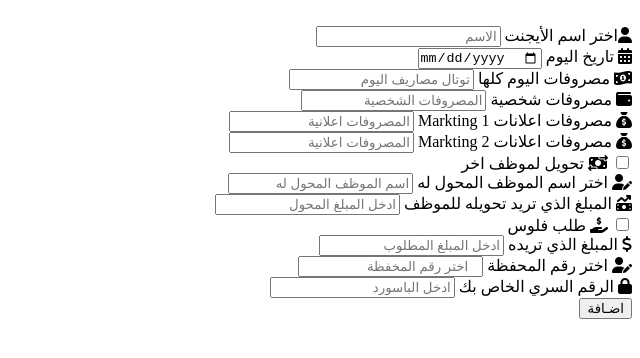
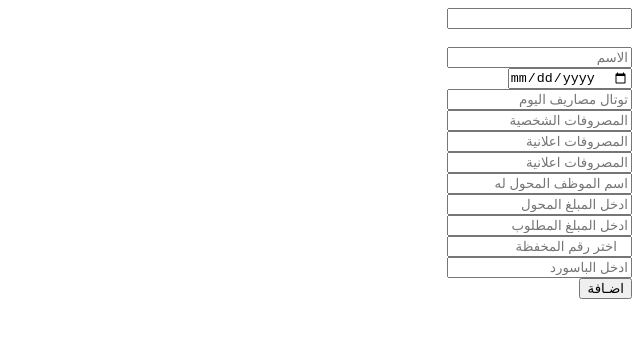
Before and after one commit to houdareda/-, a plain HTML site: page index.html in a window 1280 px wide. Shown: the whole page, without its empty margins (640-1280 px from the left). Drawn offline with Linux system fonts and the light colour scheme.

Commit message:
Add files via upload

```diff
--- a/index.html
+++ b/index.html
@@ -15,6 +15,7 @@
 <body>
 
 
+  <input type="text">
     <div class="head_sec">
         <img src="img/favicon.png" alt="">
     </div>
@@ -26,7 +27,6 @@
 
             <div class="form-group">
 
-                <label for="name"><i class="fa-solid fa-user"></i>اختر اسم الأيجنت</label>
                 <input list="nameList" id="name" name="Name Agent"  class="form-control form-control-input name_ag_inp" placeholder="الاسم" required />
 
                 <datalist id="nameList" class="name_Agent1">
@@ -36,14 +36,12 @@
             </div>
 
             <div class="form-group">
-                <label for="datee"><i class="fa-solid fa-calendar-days"></i> تاريخ اليوم </label>
                 <input type="date" id="datee" name="date"  class="form-control form-control-input" required />
             </div>
 
 
             <div class="form-group">
 
-                <label><i class="fa-solid fa-money-bill-1-wave"></i> مصروفات اليوم كلها</label>
                 <input type="number" maxlength="6" name="Total expenses"  class="form-control form-control-input"  placeholder="توتال مصاريف اليوم"/>
 
             </div>
@@ -52,7 +50,6 @@
 
             <div class="form-group">
 
-                <label for="masrofat_P"><i class="fa-solid fa-wallet"></i>  مصروفات  شخصية </label>
                 <input type="number" name="Personal expenses"  maxlength="6" class="form-control form-control-input" placeholder="المصروفات الشخصية" />
 
 
@@ -60,7 +57,6 @@
 
             <div class="form-group">
 
-                <label for="Markt-1"><i class="fa-solid fa-sack-dollar"></i>  مصروفات  اعلانات Markting 1 </label>
                 <input type="number" id="Markt-1" name="expenses Markt-1"   maxlength="6" class="form-control form-control-input" placeholder="المصروفات اعلانية"  />
 
 
@@ -69,7 +65,6 @@
 
             <div class="form-group">
 
-                <label for="Markt-2"><i class="fa-solid fa-sack-dollar"></i>     مصروفات  اعلانات Markting 2 </label>
                 <input type="number" id="Markt-2" name="expenses Markt-2"   maxlength="6"  class="form-control form-control-input" placeholder="المصروفات اعلانية"  />
 
 
@@ -83,11 +78,7 @@
 
 
             <div class="show_div">
-                <label>
-                  <input type="checkbox" id="toggleCheckbox" onclick="toggleInputs()">
-                  <i class="fa-solid fa-money-bill-transfer"></i>
-                  تحويل لموظف اخر
-                </label>
+
               </div>
 
 
@@ -96,7 +87,6 @@
 
                 <div class="form-group">
 
-                    <label for="Recipient"><i class="fa-solid fa-user-pen"></i> اختر اسم الموظف المحول له </label>
                     <input list="suggestions2" id="Recipient" name="Recipient Name"  class="form-control form-control-input" placeholder="اسم الموظف المحول له"  />
 
                     <datalist id="suggestions2" class="name_Agent2">
@@ -111,7 +101,6 @@
 
                 <div class="form-group">
 
-                    <label for="RecipientMony"><i class="fa-solid fa-money-bill-trend-up"></i>  المبلغ الذي تريد تحويله للموظف</label>
                     <input list="number" id="RecipientMony" maxlength="6" name="Recipient Mony"  class="form-control form-control-input" placeholder="ادخل المبلغ المحول   "  />
 
                 </div>
@@ -126,11 +115,7 @@
 
 
               <div class="show_div">
-                <label>
-                  <input type="checkbox" id="toggleCheckbox2" onclick="toggleInputs2()">
-                  <i class="fa-solid fa-hand-holding-dollar"></i>
-                 طلب فلوس
-                </label>
+
               </div>
 
 
@@ -140,7 +125,6 @@
 
                 <div class="form-group">
 
-                    <label for="Requestedamount"><i class="fa-solid fa-dollar-sign"></i> المبلغ الذي تريده</label>
                     <input list="number" id="Requestedamount" name="Requested amount" maxlength="6" class="form-control form-control-input" placeholder="ادخل المبلغ المطلوب"  />
 
                 </div>
@@ -149,7 +133,6 @@
 
                 <div class="form-group">
 
-                    <label for="Waleet"><i class="fa-solid fa-user-pen"></i> اختر رقم المحفظة </label>
                     <input list="suggestions3" id="Waleet" name="Number Wallet"  class="form-control form-control-input" placeholder="   اختر رقم المخفظة"  />
 
                     <datalist id="suggestions3" class="phones_agent">
@@ -165,7 +148,7 @@
 
               <div class="form-group">
 
-                <label for="Password"><i class="fa-solid fa-lock"></i>   الرقم السري الخاص بك</label>
+
                 <input id="Password" class="form-control form-control-input password_inp" placeholder="ادخل الباسورد "  />
 
             </div>
@@ -181,7 +164,7 @@
 
 
 
-<!--
+
     <script>
 function toggleInputs() {
   var inputContainer = document.getElementById('inputContainer');
@@ -208,7 +191,7 @@ function toggleInputs2() {
     </script>
 
 
-    <script src="main.js"></script> -->
+    <script src="main.js"></script>
 </body>
 
 </html>
```
